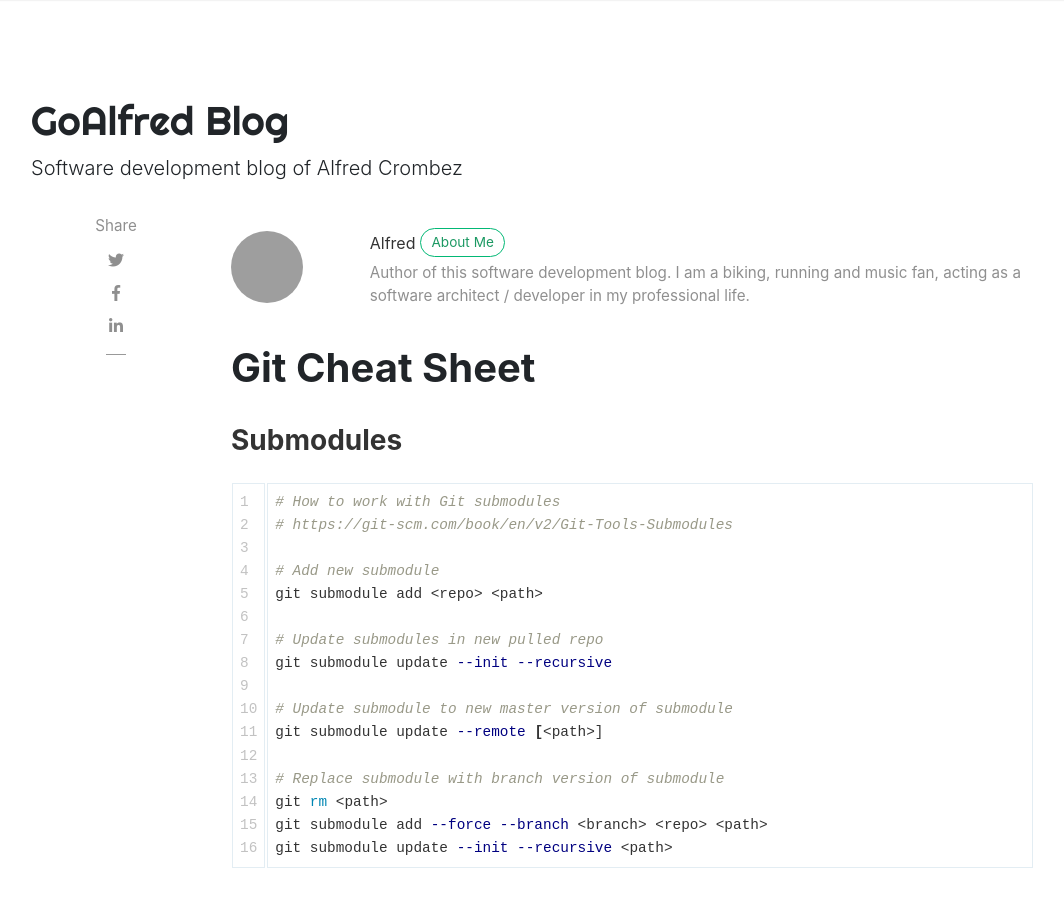
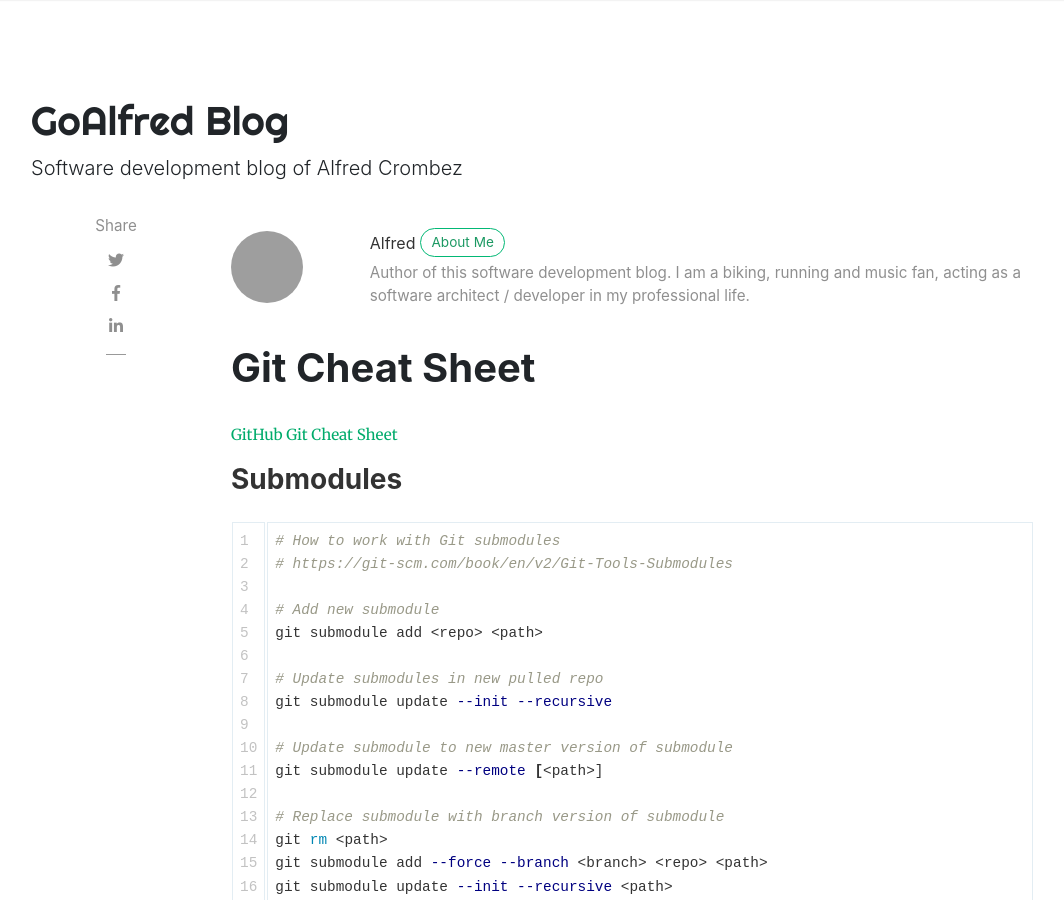
Before and after one commit to goalfred-dev/goalfred-dev.github.io, a Jekyll site: the page built from _posts/2021-05-03-git-cheat-sheet.md, in a window 1280 px wide and 900 px high. Shown: the whole window, without its empty margins (54-1118 px from the left). Built offline with Jekyll 4.4.1, drawn with Linux system fonts in a browser that asks for light colours; nearby versions of some CDN libraries; comment, search, counter and statistics services are not loaded; grey boxes are pictures that could not be loaded.

Commit message:
Added link to GitHub cheat sheet

```diff
--- a/_posts/2021-05-03-git-cheat-sheet.md
+++ b/_posts/2021-05-03-git-cheat-sheet.md
@@ -6,6 +6,8 @@
 featured: false
 hidden: false
 ---
+
+[GitHub Git Cheat Sheet](https://education.github.com/git-cheat-sheet-education.pdf)
 
 ### Submodules
 
```
